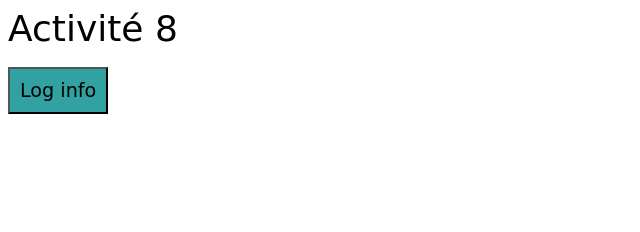
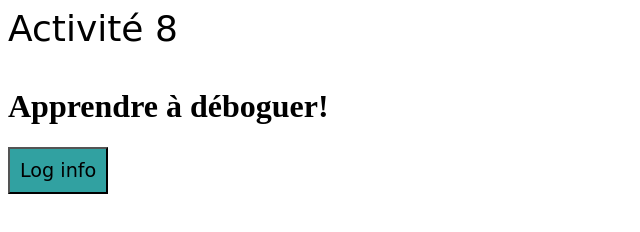
Before and after one commit to Chantaloup/Activite-8, a plain HTML site: page index.html in a window 1280 px wide. Shown: the whole page, without its empty margins (0-640 px from the left). Drawn offline with Linux system fonts and the light colour scheme.

Commit message:
Ajout titre Apprendre à déboguer!

```diff
--- a/index.html
+++ b/index.html
@@ -9,6 +9,7 @@
 <body>
     <header style="font-family: cursive; font-size: 36px;">Activité 8</header><br>
     <main>
+            <h1>Apprendre à déboguer!</h1>
             <button id="button" style="background-color: rgba(0, 139, 139, 0.808); font-size: larger; font-family: cursive; padding: 10px; text-align: center;">Log info</button>
             <script src="script.js"></script>
     </main>
```
